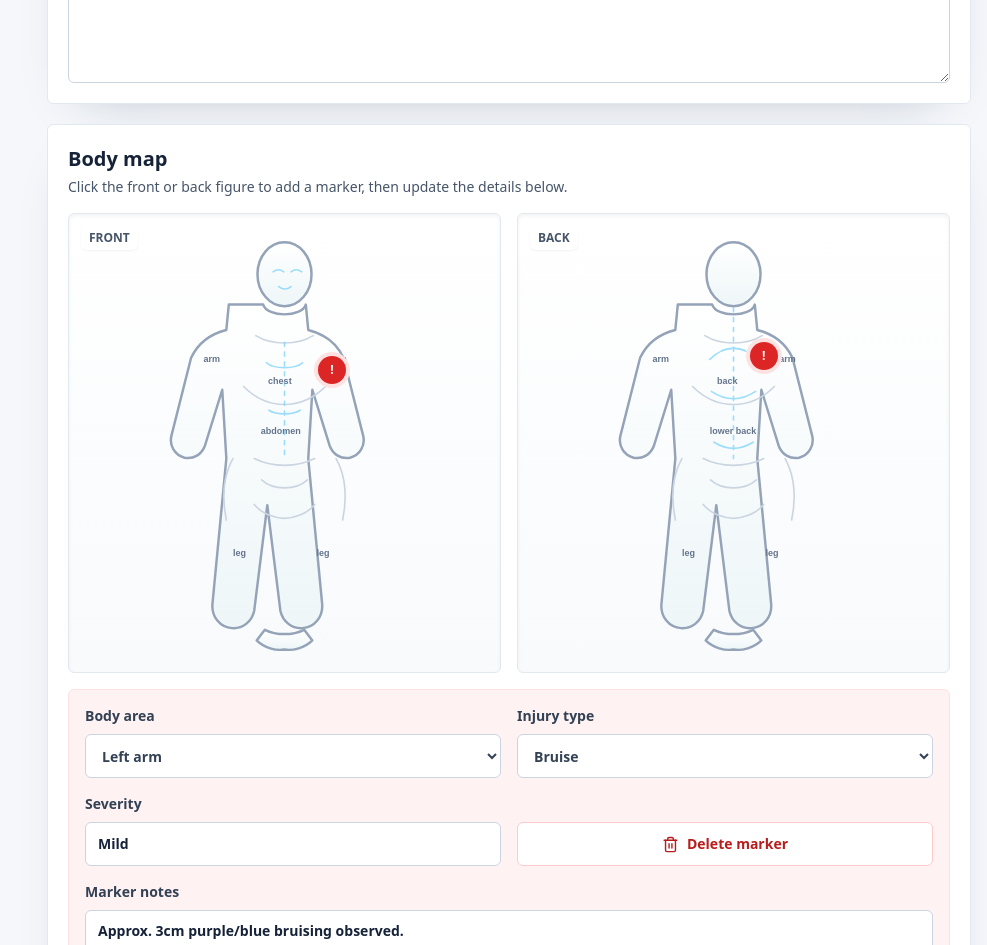
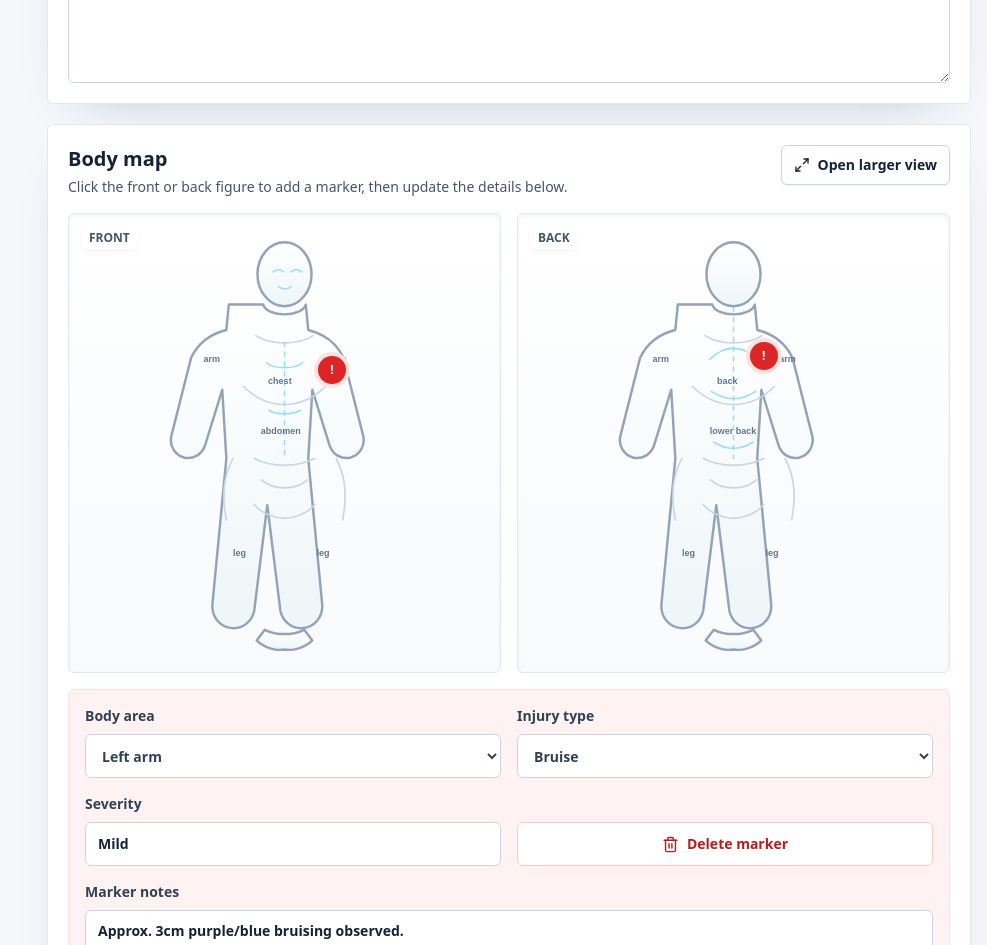
Before and after one commit to DENMWA/EMPOWER, a Next.js app: page /incidents/new in a window 1280 px wide. Shown: the part 1680-2625 px from the top of the page, without its empty margins (293-1280 px from the left). Built offline with nearby package versions, Linux system fonts and the light colour scheme; no server answers.

Commit message:
Add expandable incident body map

```diff
--- a/components/incidents/IncidentReportForm.tsx
+++ b/components/incidents/IncidentReportForm.tsx
@@ -1,7 +1,7 @@
 "use client";
 
 import { useMemo, useState } from "react";
-import { Download, Lock, Plus, Save, Send, ShieldCheck, Trash2 } from "lucide-react";
+import { Download, Lock, Maximize2, Minimize2, Plus, Save, Send, ShieldCheck, Trash2 } from "lucide-react";
 
 type BodyView = "front" | "back";
 type Status = "Draft" | "Submitted" | "Needs Review" | "Locked";
@@ -143,7 +143,7 @@ function HumanBodyFigure({ view }: { view: BodyView }) {
   );
 }
 
-function BodyMap({ view, markers, onAdd, onSelect }: { view: BodyView; markers: BodyMarker[]; onAdd: (view: BodyView, x: number, y: number) => void; onSelect: (id: string) => void }) {
+function BodyMap({ view, markers, expanded, onAdd, onSelect }: { view: BodyView; markers: BodyMarker[]; expanded?: boolean; onAdd: (view: BodyView, x: number, y: number) => void; onSelect: (id: string) => void }) {
   return (
     <button
       type="button"
@@ -151,7 +151,7 @@ function BodyMap({ view, markers, onAdd, onSelect }: { view: BodyView; markers:
         const rect = event.currentTarget.getBoundingClientRect();
         onAdd(view, Math.round(((event.clientX - rect.left) / rect.width) * 100), Math.round(((event.clientY - rect.top) / rect.height) * 100));
       }}
-      className="relative min-h-[460px] overflow-hidden rounded-md border border-slate-200 bg-gradient-to-b from-white to-slate-50 text-left shadow-inner"
+      className={`${expanded ? "min-h-[620px]" : "min-h-[460px]"} relative overflow-hidden rounded-md border border-slate-200 bg-gradient-to-b from-white to-slate-50 text-left shadow-inner transition-all`}
       aria-label={`Add ${view} body marker`}
     >
       <div className="absolute inset-4 flex items-center justify-center">
@@ -180,6 +180,7 @@ export function IncidentReportForm() {
   const [report, setReport] = useState(initialReport);
   const [selectedMarkerId, setSelectedMarkerId] = useState(initialReport.markers[0]?.id ?? "");
   const [savedAt, setSavedAt] = useState("");
+  const [bodyMapExpanded, setBodyMapExpanded] = useState(false);
 
   const selectedMarker = report.markers.find((marker) => marker.id === selectedMarkerId);
   const exportText = useMemo(() => JSON.stringify(report, null, 2), [report]);
@@ -279,14 +280,30 @@ export function IncidentReportForm() {
           <TextArea label="Notifications" value={report.notifications} onChange={(value) => update("notifications", value)} />
         </section>
 
-        <section className="grid gap-4 rounded-md border border-slate-200 bg-white p-5 shadow-soft">
-          <div>
-            <h3 className="text-xl font-bold text-ink">Body map</h3>
-            <p className="mt-1 text-sm text-slate-600">Click the front or back figure to add a marker, then update the details below.</p>
+        <section className={`${bodyMapExpanded ? "border-teal-200 bg-teal-50/30" : "border-slate-200 bg-white"} grid gap-4 rounded-md border p-5 shadow-soft transition-all`}>
+          <div className="flex flex-wrap items-start justify-between gap-3">
+            <div>
+              <h3 className="text-xl font-bold text-ink">Body map</h3>
+              <p className="mt-1 text-sm text-slate-600">Click the front or back figure to add a marker, then update the details below.</p>
+            </div>
+            <button
+              type="button"
+              onClick={() => setBodyMapExpanded((current) => !current)}
+              className="inline-flex min-h-10 items-center justify-center gap-2 rounded-md border border-slate-300 bg-white px-3 text-sm font-semibold text-ink shadow-sm"
+              aria-expanded={bodyMapExpanded}
+            >
+              {bodyMapExpanded ? <Minimize2 size={16} /> : <Maximize2 size={16} />}
+              {bodyMapExpanded ? "Close larger view" : "Open larger view"}
+            </button>
           </div>
-          <div className="grid gap-4 md:grid-cols-2">
-            <BodyMap view="front" markers={report.markers} onAdd={addMarker} onSelect={setSelectedMarkerId} />
-            <BodyMap view="back" markers={report.markers} onAdd={addMarker} onSelect={setSelectedMarkerId} />
+          {bodyMapExpanded ? (
+            <div className="rounded-md border border-teal-100 bg-white px-3 py-2 text-sm font-semibold text-teal-900">
+              Larger view is open for clearer injury placement.
+            </div>
+          ) : null}
+          <div className={`${bodyMapExpanded ? "gap-5" : "gap-4"} grid md:grid-cols-2`}>
+            <BodyMap view="front" markers={report.markers} expanded={bodyMapExpanded} onAdd={addMarker} onSelect={setSelectedMarkerId} />
+            <BodyMap view="back" markers={report.markers} expanded={bodyMapExpanded} onAdd={addMarker} onSelect={setSelectedMarkerId} />
           </div>
           {selectedMarker ? (
             <div className="grid gap-4 rounded-md border border-red-100 bg-red-50 p-4 md:grid-cols-2">
```
